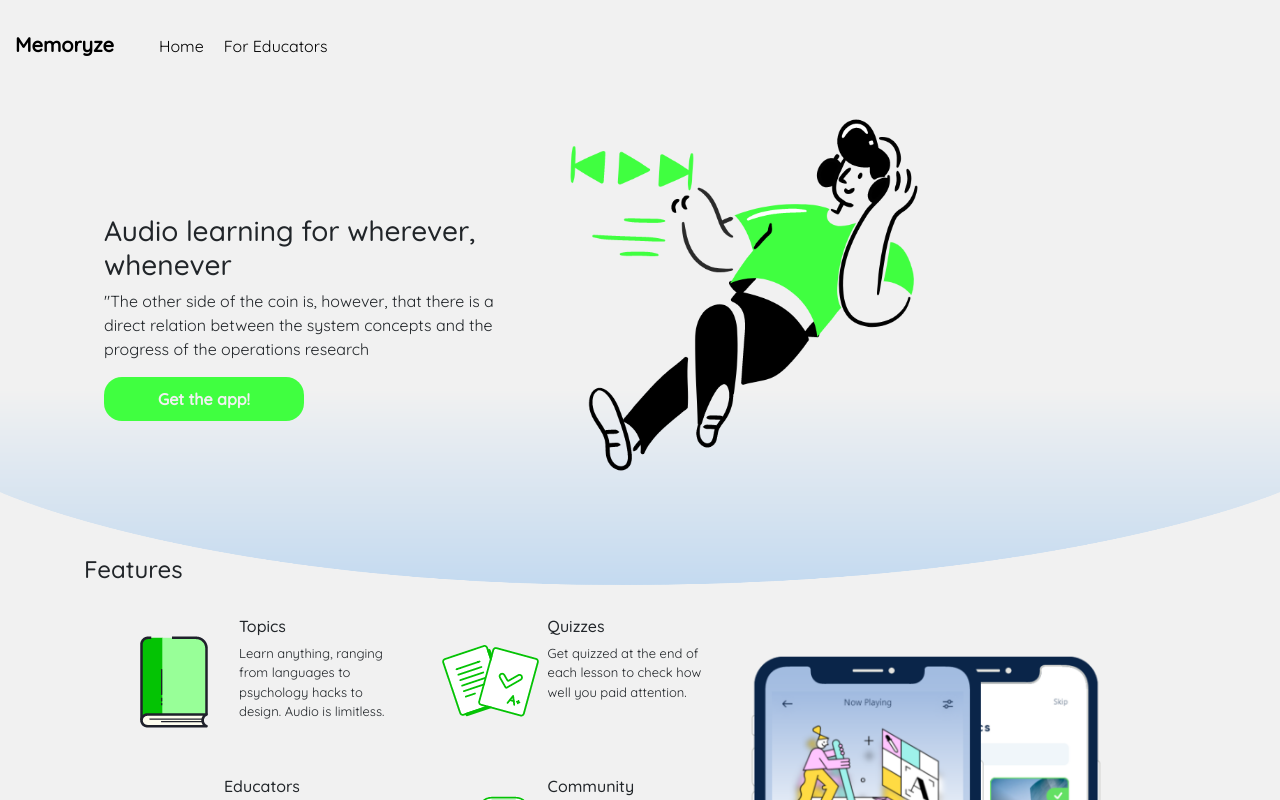
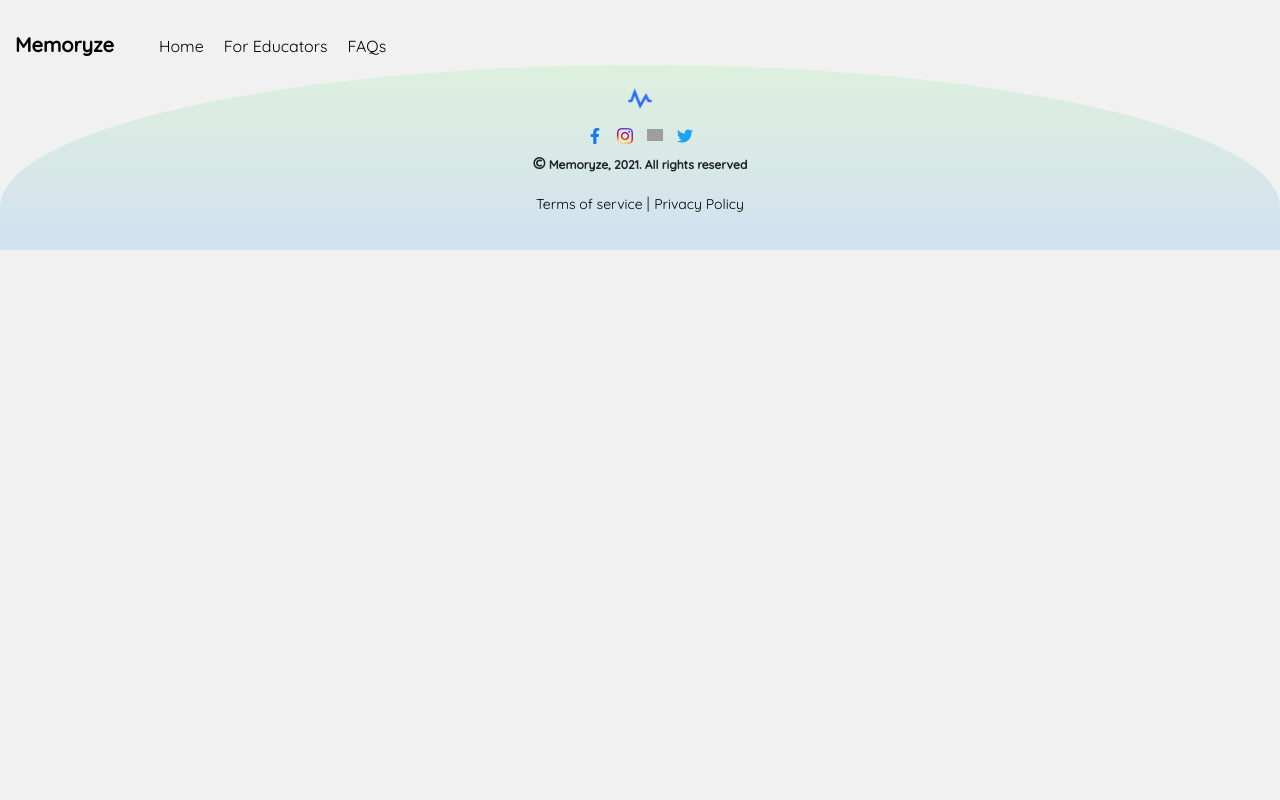
Before and after one commit to Memoryze/memoryze-web, a React (Create React App) app: page /faqs in a window 1280 px wide. Before the commit this address led to /. Shown: the top 800 px of the page. Built offline with nearby package versions, Linux system fonts and the light colour scheme; grey boxes are pictures that could not be loaded.

Commit message:
now unto the faqs page

```diff
--- a/src/App.css
+++ b/src/App.css
@@ -4,7 +4,6 @@ body {
 	background: #f1f1f1;
 	overflow-x: hidden;
 }
-
 .home-container {
 	display: flex;
 	flex-direction: column;
--- a/src/App.js
+++ b/src/App.js
@@ -4,15 +4,16 @@ import Header from './Components/Shared/Header/Header';
 import LandingView from './Components/LandingView/LandingView';
 import ForEducators from './Components/ForEducators/ForEducators';
 import Footer from './Components/Shared/Footer/Footer';
+import FAQsPage from './Components/FAQsPage/FAQsPage';
 
 function App() {
 	return (
 		<div>
 			<Header />
-			<Switch>
+			<Switch className="alpha-container">
 				<Route path='/' exact component={LandingView} />
 				<Route path='/for-educators' component={ForEducators} />
-
+				<Route path='/faqs' component={FAQsPage}/>
 				<Redirect path='**' to='/' />
 			</Switch>
 			<Footer/>
--- /dev/null
+++ b/src/Components/FAQsPage/FAQsPage.js
@@ -0,0 +1,11 @@
+import React from 'react';
+
+function FAQsPage(props) {
+    return (
+        <div>
+
+        </div>
+    );
+}
+
+export default FAQsPage;
--- a/src/Components/Shared/Header/Header.js
+++ b/src/Components/Shared/Header/Header.js
@@ -4,6 +4,11 @@ import './Header.css';
 
 function Header() {
 	const [enableSidebar, setEnableSidebar] = useState(true);
+	const [links] = useState([
+		{ url: '/', text: 'Home' },
+		{ url: '/for-educators', text: 'For Educators' },
+		{ url: '/faqs', text: 'FAQs' },
+	]);
 
 	return (
 		<nav className='navigation'>
@@ -11,8 +16,9 @@ function Header() {
 				Memoryze
 			</Navbar.Brand>
 			<Nav className='mr-auto header-links'>
-				<a href='/'>Home</a>
-				<a href='/for-educators'>For Educators</a>
+				{links.map(({ url, text }) => {
+					return <a href={url}>{text}</a>;
+				})}
 			</Nav>
 
 			<div
@@ -24,30 +30,19 @@ function Header() {
 			</div>
 			{!enableSidebar && (
 				<div id='mySidenav' className='sidenav'>
-					<a
-						href='/'
-						className='side-link'
-						onClick={() => {
-							setEnableSidebar(true);
-						}}>
-						Home
-					</a>
-					<a
-						href='/for-educators'
-						className='side-link'
-						onClick={() => {
-							setEnableSidebar(true);
-						}}>
-						For Educators
-					</a>
-					<a
-						href='/'
-						className='side-link'
-						onClick={() => {
-							setEnableSidebar(true);
-						}}>
-						FAQ
-					</a>
+					{links.map(({ url, text }, i) => {
+						return (
+							<a
+								href={url}
+								className='side-link'
+								onClick={() => {
+									setEnableSidebar(true);
+								}}
+								key={i}>
+								{text}
+							</a>
+						);
+					})}
 				</div>
 			)}
 		</nav>
```
Also changed, not shown: src/Components/FAQsPage/FAQsPage.css (added), 1 other file (tests, documents, lock files or other folders).
